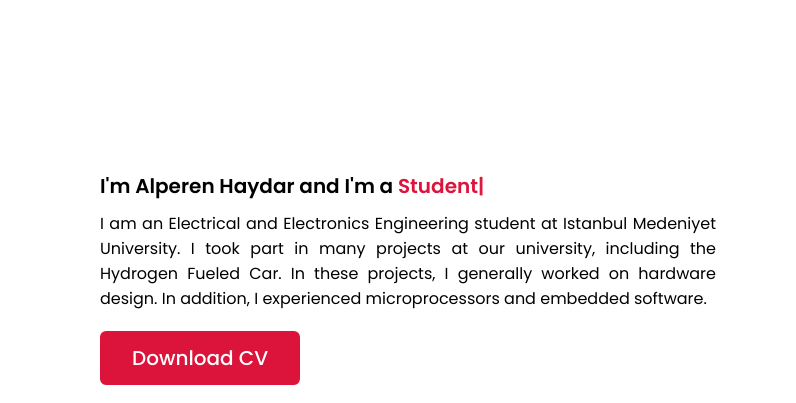
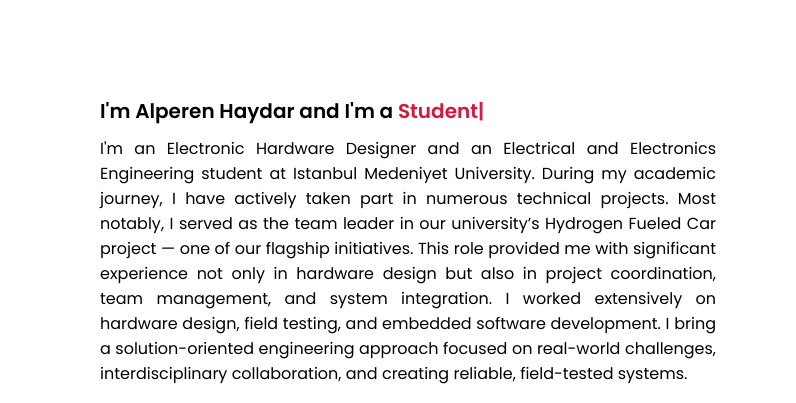
Before and after one commit to alphyd/portfolio, a plain HTML site: page index.html in a window 1280 px wide. Shown: the part 1020-1423 px from the top of the page, 484-1280 px from the left. Drawn offline with nearby package versions, Linux system fonts and the light colour scheme.

Commit message:
Update index.html

```diff
--- a/index.html
+++ b/index.html
@@ -61,7 +61,7 @@
                 <div class="column right">
                     <div class="text">I'm Alperen Haydar and
                         I'm a <span class="typing-2"></span></div>
-                    <p>I am an Electrical and Electronics Engineering student at Istanbul Medeniyet University. I took part in many projects at our university, including the Hydrogen Fueled Car. In these projects, I generally worked on hardware design. In addition, I experienced microprocessors and embedded software.</p>
+                    <p>I'm an Electronic Hardware Designer and an Electrical and Electronics Engineering student at Istanbul Medeniyet University. During my academic journey, I have actively taken part in numerous technical projects. Most notably, I served as the team leader in our university’s Hydrogen Fueled Car project — one of our flagship initiatives. This role provided me with significant experience not only in hardware design but also in project coordination, team management, and system integration. I worked extensively on hardware design, field testing, and embedded software development. I bring a solution-oriented engineering approach focused on real-world challenges, interdisciplinary collaboration, and creating reliable, field-tested systems.</p>
                     <a href="images/Alperen Haydar Işık CV EN.pdf">Download CV</a>
                 </div>
             </div>
```
